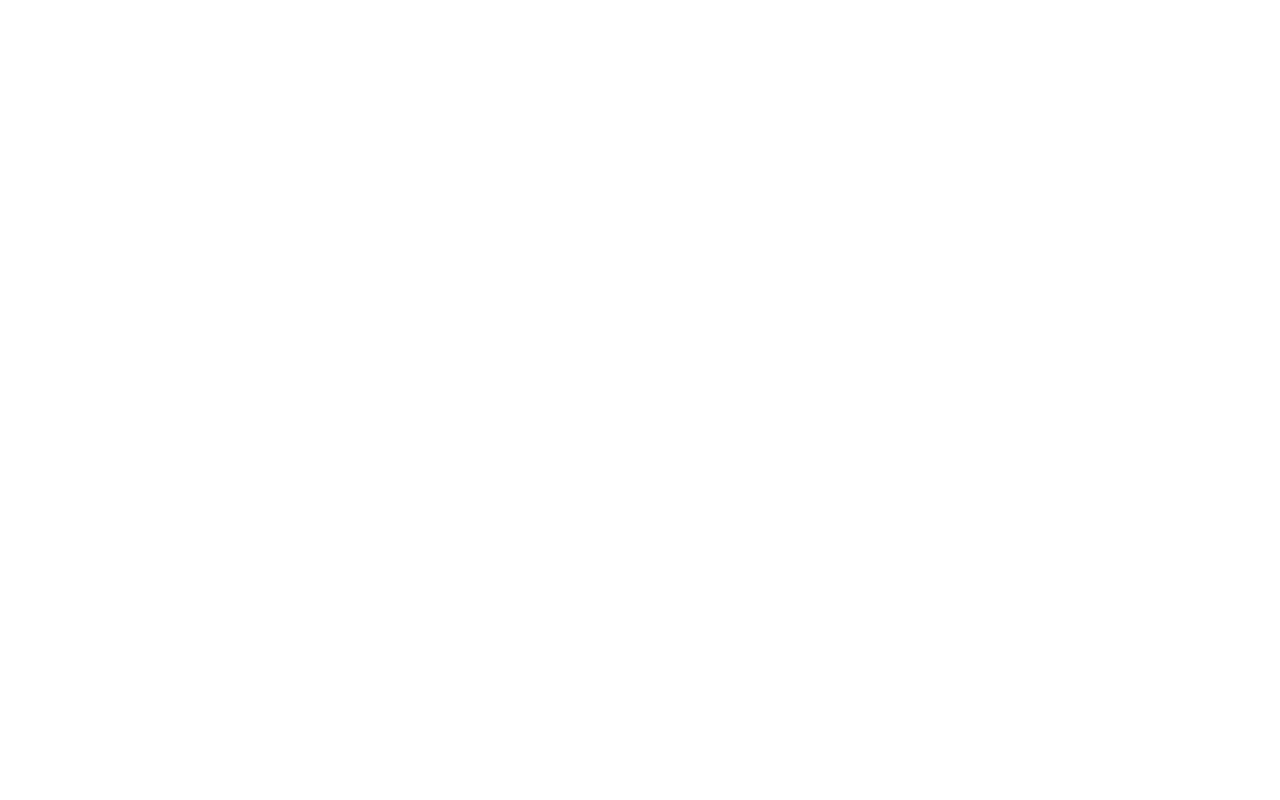
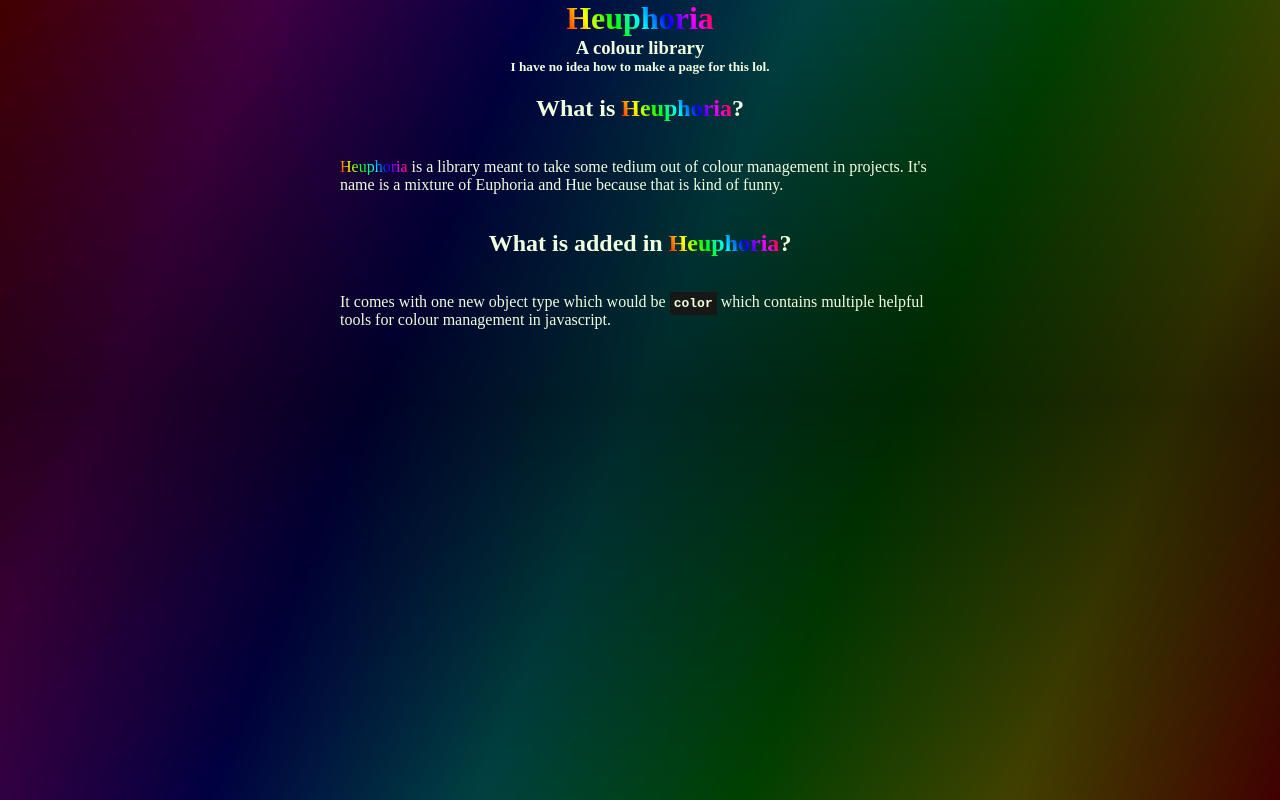
Before and after one commit to Coffee-Engine/Heuphoria, a plain HTML site: page index.html in a window 1280 px wide. Drawn offline with Linux system fonts and the light colour scheme.

Commit message:
Make a home page

```diff
--- a/index.html
+++ b/index.html
@@ -3,9 +3,26 @@
 <head>
     <meta charset="UTF-8">
     <meta name="viewport" content="width=device-width, initial-scale=1.0">
-    <title>Document</title>
+    <title>Heuphoria</title>
+    <link rel="stylesheet" href="site/styles.css">
 </head>
 <body>
+    <div class="content">
+        <h1 class="title">Heuphoria</h1>
+        <h3 class="subtitle">A colour library</h3>
+        <h5 class="subtitle">I have no idea how to make a page for this lol.</h5>
+        <h2>What is <span class="title">Heuphoria</span>?</h2>
+        <p>
+            <span class="title">Heuphoria</span> is a library meant to take some tedium out of colour management in projects.
+            It's name is a mixture of Euphoria and Hue because that is kind of funny.
+        </p>
+
+        <h2>What is added in <span class="title">Heuphoria</span>?</h2>
+        <p>
+            It comes with one new object type which would be <code>color</code>
+            which contains multiple helpful tools for colour management in javascript.
+        </p>
+    </div>
     <script src="dist/heuphoria.js"></script>
 </body>
 </html>
--- /dev/null
+++ b/site/styles.css
@@ -0,0 +1,74 @@
+body {
+    margin: 0px;
+    padding: 0px;
+    top: 0px;
+    left: 0px;
+    color: #f0ffdf;
+
+    min-height: 100vh;
+    background: linear-gradient(to bottom, #000000be 0%, #000000d7 50%, #000000be 100%), linear-gradient(
+        -67.5deg,
+        #ff0000 0%,
+        #ff8000 8.333%,
+        #ffff00 16.666%,
+        #80ff00 25%,
+        #00ff00 33.333%,
+        #00ff80 41.666%,
+        #00ffff 50%,
+        #0080ff 58.333%,
+        #0000ff 66.666%,
+        #8000ff 75%,
+        #ff00ff 83.333%,
+        #ff0080 91.666666667%,
+        #ff0000 100%
+    );
+}
+
+code {
+    font-weight: bolder;
+
+    background-color: #1f1212c5;
+    border-radius: 2px;
+
+    padding: 4px;
+}
+
+.content {
+    margin-left: 50%;
+    transform: translate(-50%, 0%);
+    width: min(100vw, 600px);
+
+    display: flex;
+    flex-direction: column;
+
+    align-items: center;
+}
+
+.title {
+    background: linear-gradient(
+        67.5deg,
+        #ff0000 0%,
+        #ff8000 8.333%,
+        #ffff00 16.666%,
+        #80ff00 25%,
+        #00ff00 33.333%,
+        #00ff80 41.666%,
+        #00ffff 50%,
+        #0080ff 58.333%,
+        #0000ff 66.666%,
+        #8000ff 75%,
+        #ff00ff 83.333%,
+        #ff0080 91.666666667%,
+        #ff0000 100%
+    );
+
+    background-clip: text;
+    color: transparent;
+
+    max-width: fit-content;
+    margin: 0px;
+}
+
+.subtitle {
+    margin: 0px;
+}
```
